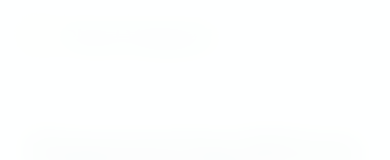
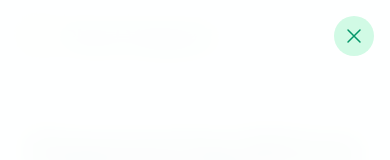
Before and after one commit to Simeon-Azeh/planetvanguard, a Next.js app: page /home in a window 390 px wide. Both pictures are taken after a click on the button 354 px from the left and 36 px from the top of the page. Shown: the top 160 px of the page. Built offline with nearby package versions, Linux system fonts and the light colour scheme.

Commit message:
Enhance mobile menu interactions and animations in Header component

```diff
--- a/src/app/components/header.js
+++ b/src/app/components/header.js
@@ -18,7 +18,7 @@ export default function Header() {
   const [scrolled, setScrolled] = useState(false);
   const [scrollProgress, setScrollProgress] = useState(0);
   const [activeDropdown, setActiveDropdown] = useState(null);
-  const [mobileView, setMobileView] = useState('main'); // 'main' or 'projects'
+  const [mobileView, setMobileView] = useState('main');
   const dropdownRef = useRef(null);
 
   useScrollLock(isOpen);
@@ -181,6 +181,7 @@ export default function Header() {
               className="md:hidden relative z-[60] w-10 h-10 flex items-center justify-center"
               aria-label="Toggle menu"
             >
+              <div className={`w-6 transform transition-all duration-300 ${isOpen ? 'rotate-180' : ''}`}>
                 {isOpen ? (
                   <XMarkIcon className="h-6 w-6 text-emerald-500" />
                 ) : (
@@ -188,6 +189,7 @@ export default function Header() {
                     scrolled ? 'text-gray-600 dark:text-gray-300' : 'text-gray-700 dark:text-gray-200'
                   }`} />
                 )}
+              </div>
             </button>
           </div>
         </nav>
@@ -197,6 +199,17 @@ export default function Header() {
       <div className={`fixed inset-0 z-[55] bg-white/95 dark:bg-black/95 backdrop-blur-lg
         transition-all duration-500 ease-in-out flex items-center justify-center md:hidden
         ${isOpen ? 'opacity-100 translate-y-0' : 'opacity-0 translate-y-full pointer-events-none'}`}>
+           <button
+          onClick={closeMobileMenu}
+          className="absolute top-4 right-4 p-2 rounded-full
+            bg-emerald-100 dark:bg-emerald-900/50
+            hover:bg-emerald-200 dark:hover:bg-emerald-800/50
+            transition-all duration-300
+            transform hover:scale-110 hover:rotate-180"
+          aria-label="Close menu"
+        >
+          <XMarkIcon className="h-6 w-6 text-emerald-600 dark:text-emerald-400" />
+        </button>
         <div className="flex flex-col items-center justify-center space-y-8 w-full px-8">
           {mobileView === 'main' ? (
             // Main Navigation View
@@ -212,7 +225,7 @@ export default function Header() {
                         flex items-center gap-2"
                     >
                       {item.name}
-                      <ChevronRightIcon className="w-6 h-6" />
+                      <ChevronRightIcon className="w-6 h-6 transition-transform group-hover:translate-x-1" />
                     </button>
                   ) : (
                     <Link
@@ -257,7 +270,9 @@ export default function Header() {
             <div className="w-full animate-in slide-in-from-right-2 duration-300">
               <button
                 onClick={() => setMobileView('main')}
-                className="mb-8 flex items-center gap-2 text-emerald-600 dark:text-emerald-400"
+                className="mb-8 flex items-center gap-2
+                  text-emerald-600 dark:text-emerald-400
+                  transition-all duration-300 transform hover:translate-x-1"
               >
                 <ChevronLeftIcon className="w-6 h-6" />
                 <span>Back to Menu</span>
@@ -269,7 +284,7 @@ export default function Header() {
                     href={item.href}
                     className="block text-2xl text-gray-800 dark:text-gray-200
                       hover:text-emerald-600 dark:hover:text-emerald-400
-                      transition-all duration-300"
+                      transition-all duration-300 transform hover:translate-x-2"
                     onClick={closeMobileMenu}
                   >
                     {item.name}
```
Lines whose indentation alone changed are shown as unchanged.
